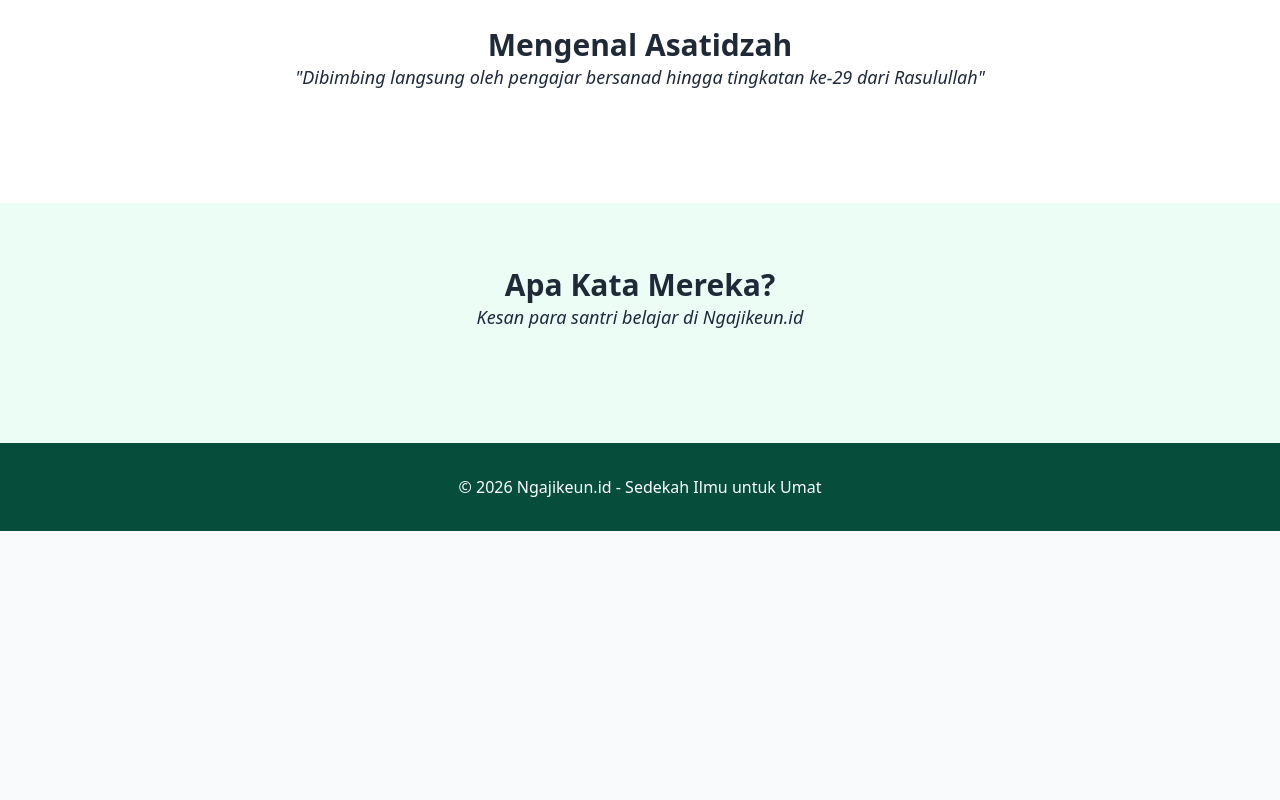
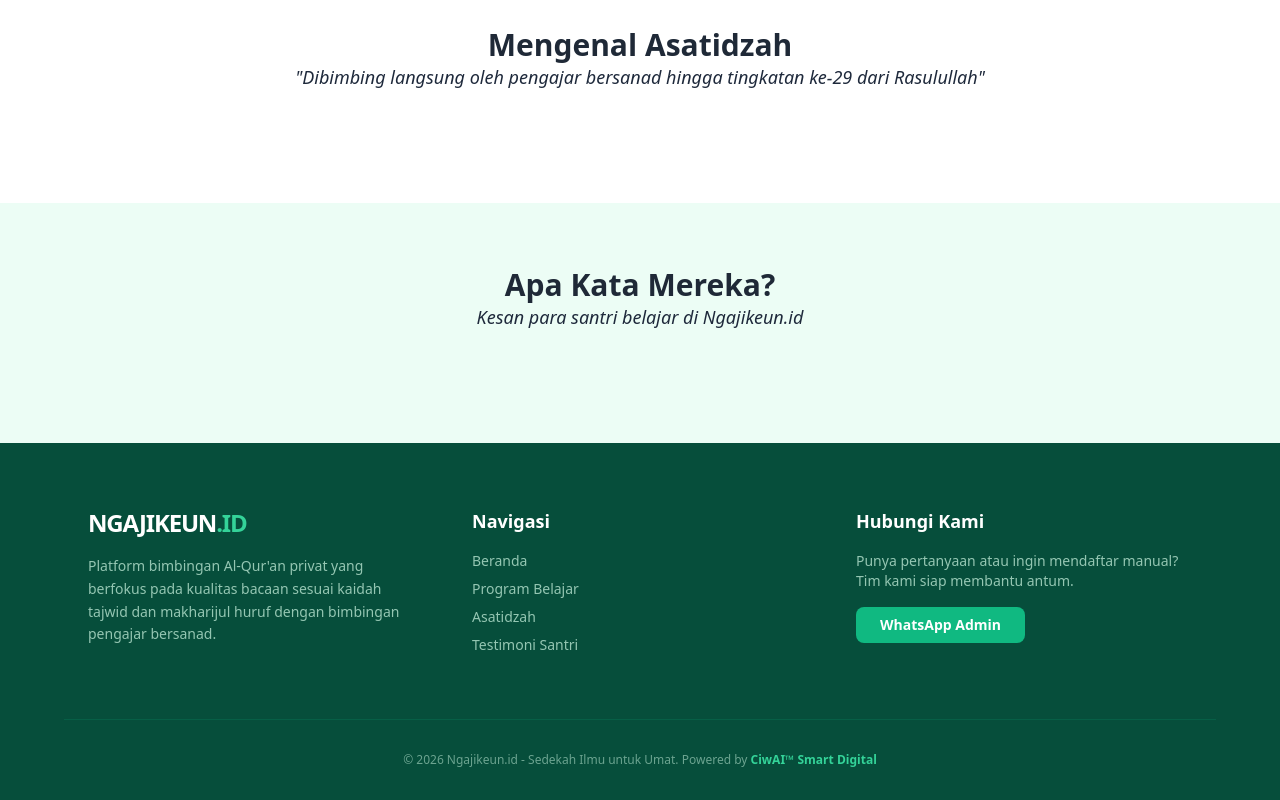
Before and after one commit to Ciwai-lab/ngajikeun-web, a plain HTML site: page index.html in a window 1280 px wide. Shown: the part 866-1666 px from the top of the page. Before the commit the page ends 1397 px from the top, so only its background shows below. Drawn offline with nearby package versions, Linux system fonts and the light colour scheme; no server answers.

Commit message:
Update: Footer

```diff
--- a/index.html
+++ b/index.html
@@ -280,8 +280,44 @@
         });
     </script>
 
-    <footer class="bg-emerald-900 text-white py-8 text-center">
-        <p>&copy; 2026 Ngajikeun.id - Sedekah Ilmu untuk Umat</p>
+    <footer class="bg-emerald-900 text-white pt-16 pb-8">
+        <div class="max-w-6xl mx-auto px-6 grid grid-cols-1 md:grid-cols-3 gap-12">
+            <div>
+                <h3 class="text-2xl font-bold mb-4 tracking-tighter">NGAJIKEUN<span class="text-emerald-400">.ID</span>
+                </h3>
+                <p class="text-emerald-100/70 text-sm leading-relaxed">
+                    Platform bimbingan Al-Qur'an privat yang berfokus pada kualitas bacaan sesuai kaidah tajwid dan
+                    makharijul huruf dengan bimbingan pengajar bersanad.
+                </p>
+            </div>
+
+            <div>
+                <h4 class="text-lg font-bold mb-4">Navigasi</h4>
+                <ul class="text-emerald-100/70 text-sm space-y-2">
+                    <li><a href="#" class="hover:text-white transition">Beranda</a></li>
+                    <li><a href="#program-container" class="hover:text-white transition">Program Belajar</a></li>
+                    <li><a href="#mentor-container" class="hover:text-white transition">Asatidzah</a></li>
+                    <li><a href="#testimonial-container" class="hover:text-white transition">Testimoni Santri</a></li>
+                </ul>
+            </div>
+
+            <div>
+                <h4 class="text-lg font-bold mb-4">Hubungi Kami</h4>
+                <p class="text-emerald-100/70 text-sm mb-4">
+                    Punya pertanyaan atau ingin mendaftar manual? Tim kami siap membantu antum.
+                </p>
+                <a href="https://wa.me/6281234567890"
+                    class="inline-block bg-emerald-500 hover:bg-emerald-600 text-white px-6 py-2 rounded-lg text-sm font-bold transition">
+                    WhatsApp Admin
+                </a>
+            </div>
+        </div>
+
+        <div
+            class="max-w-6xl mx-auto px-6 mt-16 pt-8 border-t border-emerald-800 text-center text-emerald-100/50 text-xs">
+            <p>&copy; 2026 Ngajikeun.id - Sedekah Ilmu untuk Umat. Powered by <span
+                    class="font-bold text-emerald-400">CiwAI™ Smart Digital</span></p>
+        </div>
     </footer>
 
     <a href="https://wa.me/6281234567890?text=Assalamu'alaikum,%20saya%20ingin%20tanya-tanya%20tentang%20Ngajikeun.id"
```
